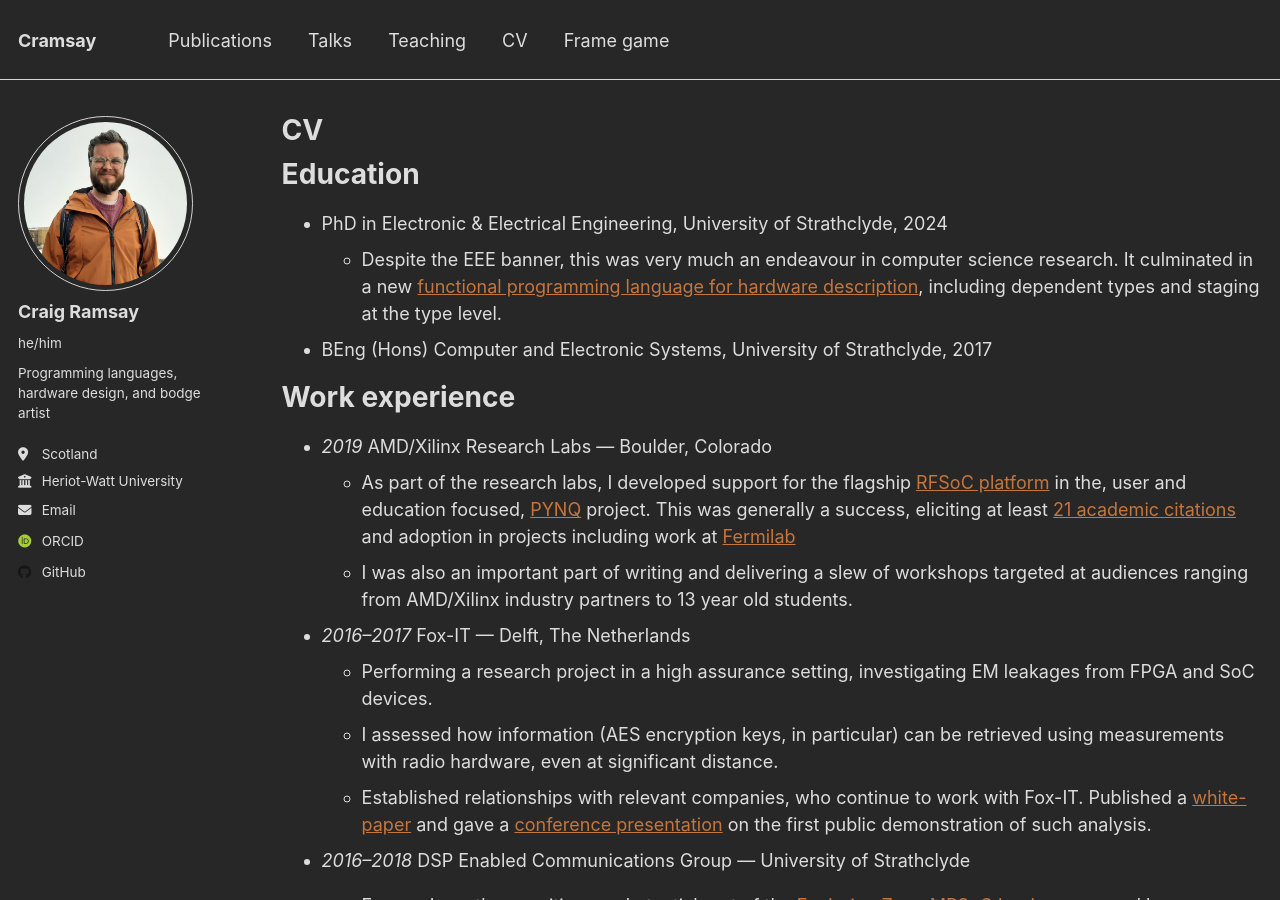
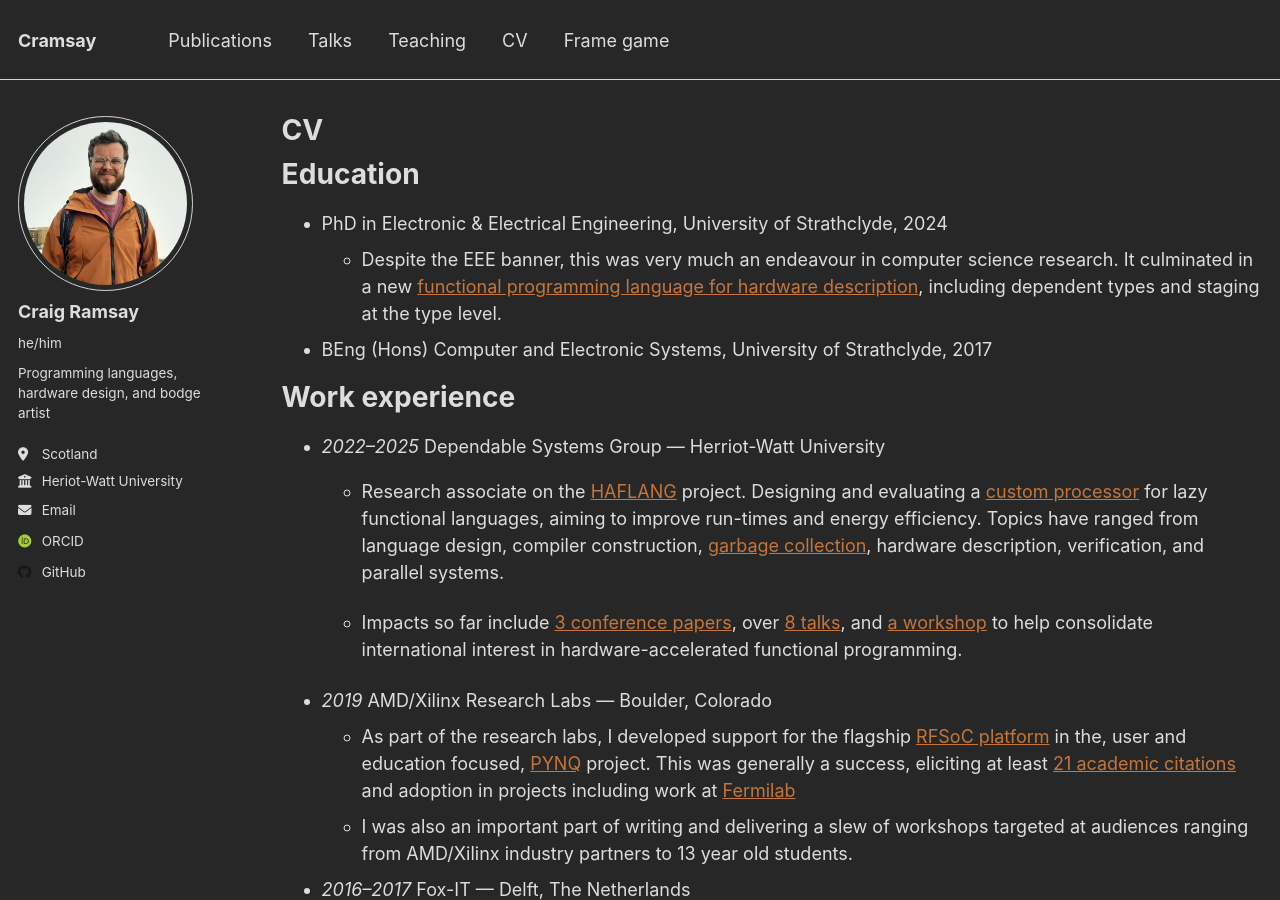
Before and after one commit to cramsay/cramsay.github.io, a Jekyll site: the page built from _pages/cv.md, in a window 1280 px wide and 900 px high. Built offline with Jekyll 4.4.1, drawn with Linux system fonts in a browser that asks for light colours; some web fonts are replaced.

Commit message:
Adds HAFLANG to CV

```diff
--- a/_pages/cv.md
+++ b/_pages/cv.md
@@ -21,6 +21,20 @@ Education
 
 Work experience
 ======
+
+* _2022--2025_ Dependable Systems Group --- Herriot-Watt University
+  * Research associate on the [HAFLANG](https://haflang.github.io/) project.
+    Designing and evaluating a [custom processor](/publications/ifl_23) for lazy
+    functional languages, aiming to improve run-times and energy efficiency.
+    Topics have ranged from language design, compiler construction, [garbage
+    collection](/publications/cloaca), hardware description, verification, and
+    parallel systems.
+
+  * Impacts so far include [3 conference papers](/publications), over [8
+    talks](/talks), and [a
+    workshop](https://haflang.github.io/workshops/hafdal24.html) to help
+    consolidate international interest in hardware-accelerated functional
+    programming.
 
 * _2019_ AMD/Xilinx Research Labs --- Boulder, Colorado
   * As part of the research labs, I developed support for the flagship [RFSoC
```
